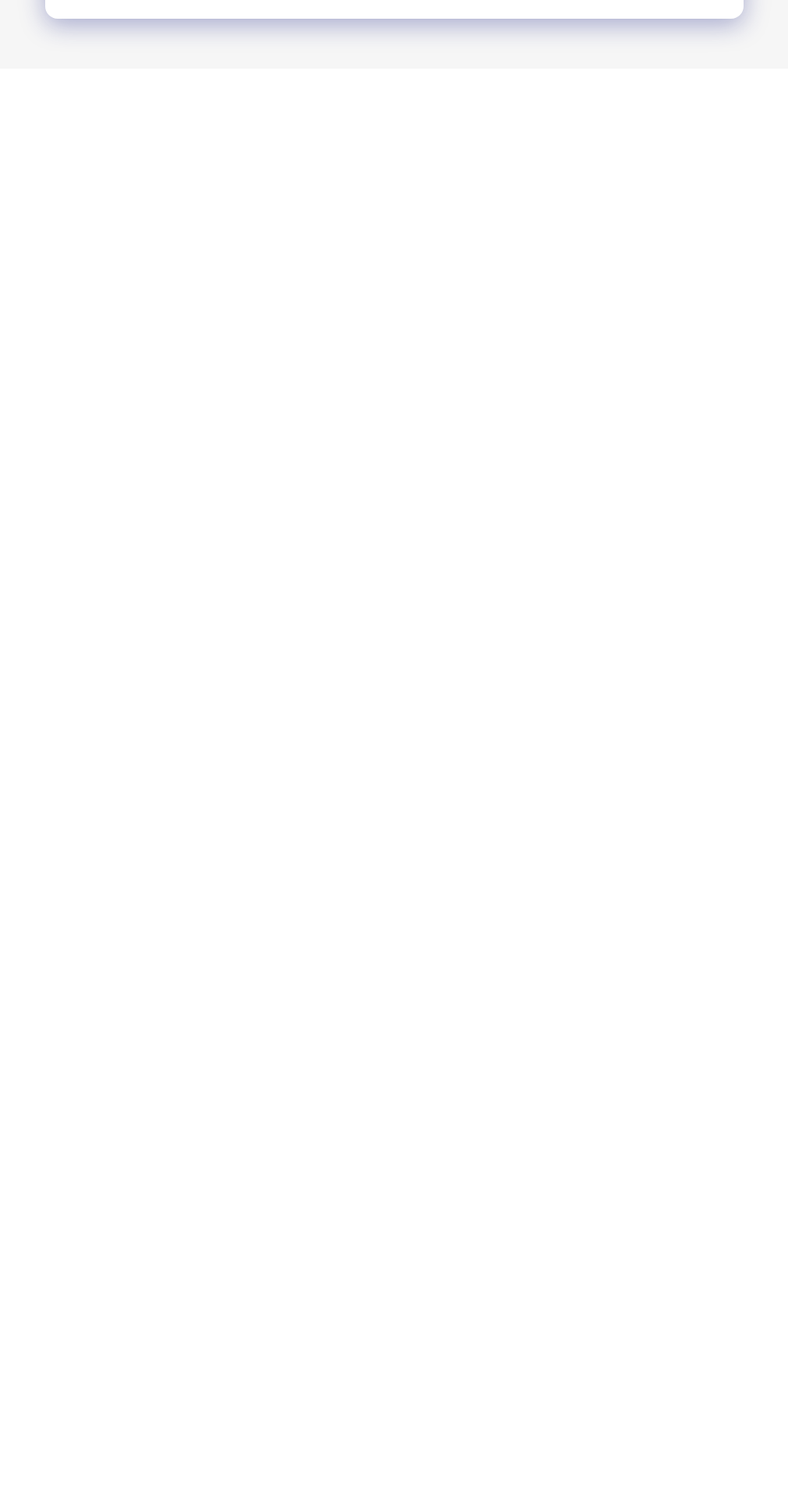
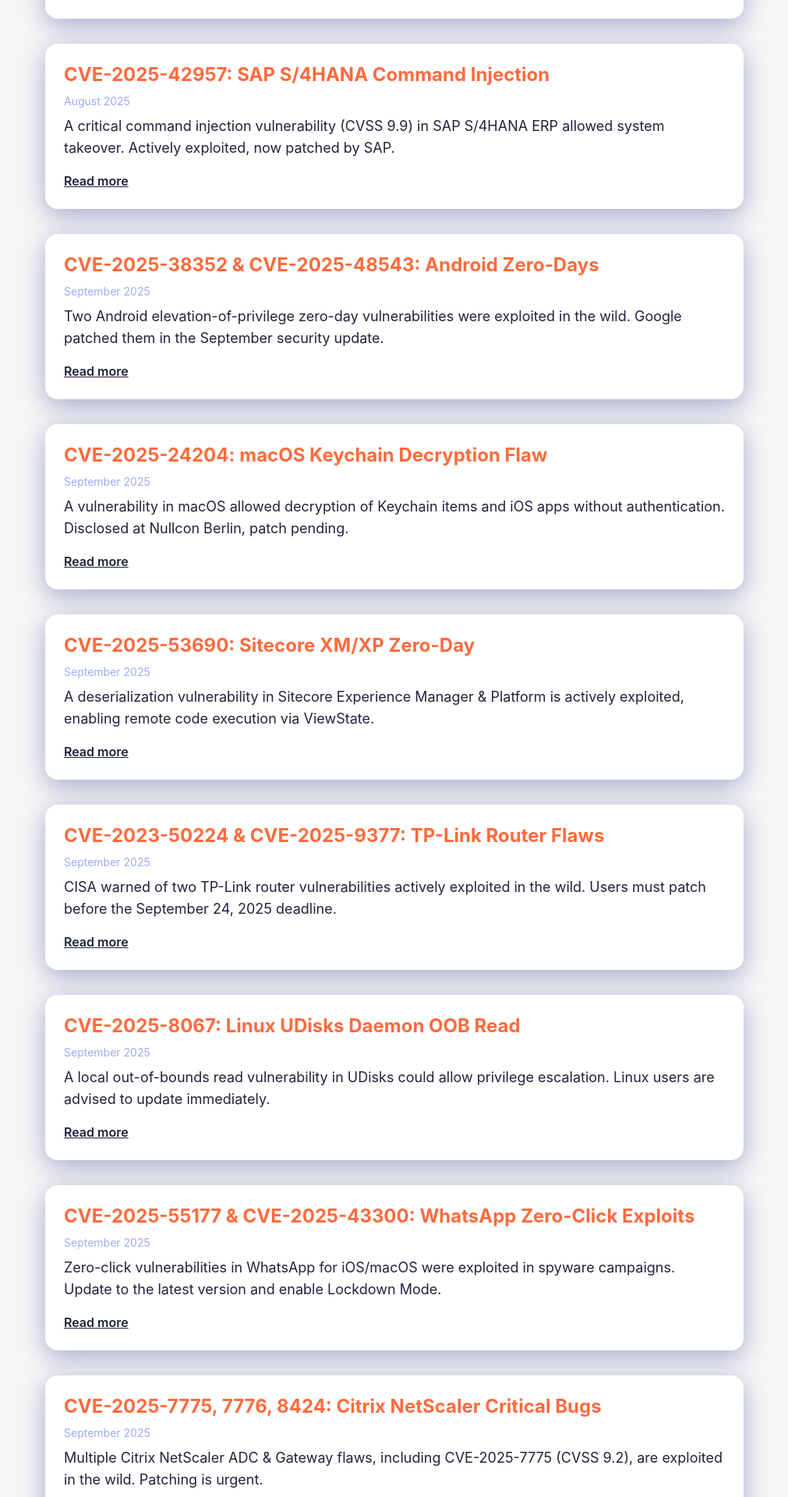
Before and after one commit to dav-oss/my-portofolio, a React (Create React App) app: page /blog in a window 1280 px wide. Shown: the part 920-2840 px from the top of the page at 78% size, without its empty margins (134-1145 px from the left). Before the commit the page ends 1008 px from the top, so only its background shows below. Built offline with nearby package versions, Linux system fonts and the light colour scheme.

Commit message:
update: Blog content

```diff
--- a/src/components/Blog.jsx
+++ b/src/components/Blog.jsx
@@ -23,6 +23,60 @@ const posts = [
       "A critical backdoor was discovered in XZ Utils (liblzma), affecting Linux distributions. The vulnerability allowed remote code execution via SSH. Major distros quickly patched the issue, highlighting the importance of supply chain security.",
     link: "https://www.cve.org/CVERecord?id=CVE-2024-3094",
   },
+  {
+    "title": "CVE-2025-42957: SAP S/4HANA Command Injection",
+    "date": "August 2025",
+    "summary": "A critical command injection vulnerability (CVSS 9.9) in SAP S/4HANA ERP allowed system takeover. Actively exploited, now patched by SAP.",
+    "link": "https://nvd.nist.gov/vuln/detail/CVE-2025-42957"
+  },
+  {
+    "title": "CVE-2025-38352 & CVE-2025-48543: Android Zero-Days",
+    "date": "September 2025",
+    "summary": "Two Android elevation-of-privilege zero-day vulnerabilities were exploited in the wild. Google patched them in the September security update.",
+    "link": "https://source.android.com/security/bulletin/2025-09-01"
+  },
+  {
+    "title": "CVE-2025-24204: macOS Keychain Decryption Flaw",
+    "date": "September 2025",
+    "summary": "A vulnerability in macOS allowed decryption of Keychain items and iOS apps without authentication. Disclosed at Nullcon Berlin, patch pending.",
+    "link": "https://nvd.nist.gov/vuln/detail/CVE-2025-24204"
+  },
+  {
+    "title": "CVE-2025-53690: Sitecore XM/XP Zero-Day",
+    "date": "September 2025",
+    "summary": "A deserialization vulnerability in Sitecore Experience Manager & Platform is actively exploited, enabling remote code execution via ViewState.",
+    "link": "https://nvd.nist.gov/vuln/detail/CVE-2025-53690"
+  },
+  {
+    "title": "CVE-2023-50224 & CVE-2025-9377: TP-Link Router Flaws",
+    "date": "September 2025",
+    "summary": "CISA warned of two TP-Link router vulnerabilities actively exploited in the wild. Users must patch before the September 24, 2025 deadline.",
+    "link": "https://www.cisa.gov/known-exploited-vulnerabilities-catalog"
+  },
+  {
+    "title": "CVE-2025-8067: Linux UDisks Daemon OOB Read",
+    "date": "September 2025",
+    "summary": "A local out-of-bounds read vulnerability in UDisks could allow privilege escalation. Linux users are advised to update immediately.",
+    "link": "https://nvd.nist.gov/vuln/detail/CVE-2025-8067"
+  },
+  {
+    "title": "CVE-2025-55177 & CVE-2025-43300: WhatsApp Zero-Click Exploits",
+    "date": "September 2025",
+    "summary": "Zero-click vulnerabilities in WhatsApp for iOS/macOS were exploited in spyware campaigns. Update to the latest version and enable Lockdown Mode.",
+    "link": "https://nvd.nist.gov/vuln/detail/CVE-2025-55177"
+  },
+  {
+    "title": "CVE-2025-7775, 7776, 8424: Citrix NetScaler Critical Bugs",
+    "date": "September 2025",
+    "summary": "Multiple Citrix NetScaler ADC & Gateway flaws, including CVE-2025-7775 (CVSS 9.2), are exploited in the wild. Patching is urgent.",
+    "link": "https://support.citrix.com/article/CTX74944"
+  },
+  {
+    "title": "CVE-2025-41408: New NVD Entry",
+    "date": "September 2025",
+    "summary": "A recently published CVE with limited details is under review. Security teams should monitor NVD updates closely for mitigation guidance.",
+    "link": "https://nvd.nist.gov/vuln/detail/CVE-2025-41408"
+  }
 ];
 
 export default function Blog() {
```
